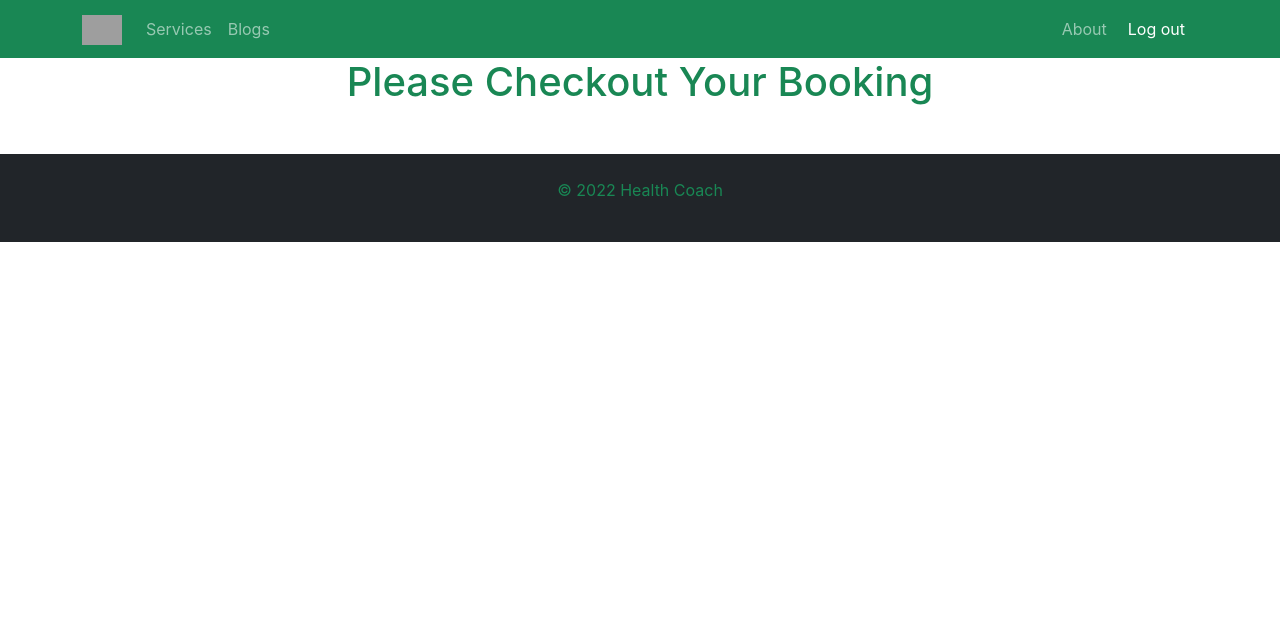
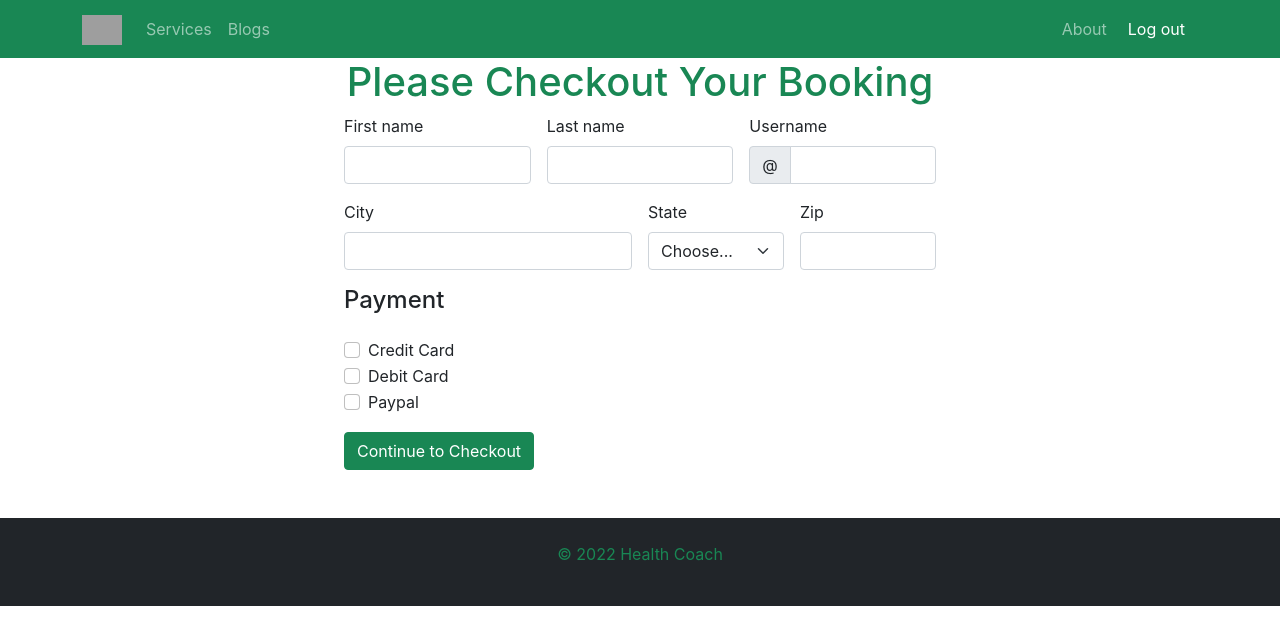
Before and after one commit to ysazzad/react-health-coach, a React (Create React App) app: page /checkout in a window 1280 px wide. Shown: the top 644 px of the page. Built offline with nearby package versions, Linux system fonts and the light colour scheme; no server answers; sample sign-in values are in the browser's storage; grey boxes are pictures that could not be loaded.

Commit message:
about blogs added

```diff
--- a/src/Pages/Blogs/Blogs.js
+++ b/src/Pages/Blogs/Blogs.js
@@ -20,10 +20,30 @@ const Blogs = () => {
                 <p>Firebase is a less technical and time-saving alternative to writing full-fledged backend code for dynamic apps.</p>
                 <p>You might also want to consider leveraging this tool if you eventually wish to host and manage your app in the cloud.</p>
                 <p>Firebase removes the need to worry about the technicalities of cloud server configuration.</p>
+                <p>other options:
+                    1.Password-based authentication <br />
+                    2.Two-factor/multifactor authentication <br />
+                    3.Biometric authentication
+                    4.Single sign-on and so on
+                </p>
 
             </div>
             <div className='blog-style'>
                 <h3>What other services does firebase provide other than authentication?</h3>
+                <ul>
+                    <li>
+                        Cloud Firestore
+                    </li>
+                    <li>Cloud Functions</li>
+                    <li>  Authentication</li>
+                    <li> Hosting</li>
+                    <li> Cloud Storage</li>
+                    <li>Google Analytics</li>
+                    <li>Predictions</li>
+                    <li>Cloud Messaging </li>
+                    <li> Dynamic Links</li>
+                    <li>  Remote Config</li>
+                </ul>
             </div>
 
         </div>
--- a/src/Pages/CheckOut/CheckOut.js
+++ b/src/Pages/CheckOut/CheckOut.js
@@ -4,6 +4,91 @@ const CheckOut = () => {
     return (
         <div>
             <h1 className='text-center text-success'>Please Checkout Your Booking</h1>
+            <form class="row g-3 needs-validation w-50 container mx-auto" novalidate >
+                <div class="col-md-4">
+                    <label for="validationCustom01" class="form-label">First name</label>
+                    <input type="text" class="form-control" id="validationCustom01" required />
+                    <div class="valid-feedback">
+                        Looks good!
+                    </div>
+                </div>
+                <div class="col-md-4">
+                    <label for="validationCustom02" class="form-label">Last name</label>
+                    <input type="text" class="form-control" id="validationCustom02" required />
+                    <div class="valid-feedback">
+                        Looks good!
+                    </div>
+                </div>
+                <div class="col-md-4">
+                    <label for="validationCustomUsername" class="form-label">Username</label>
+                    <div class="input-group has-validation">
+                        <span class="input-group-text" id="inputGroupPrepend">@</span>
+                        <input type="text" class="form-control" id="validationCustomUsername" aria-describedby="inputGroupPrepend" required />
+                        <div class="invalid-feedback">
+                            Please choose a username.
+                        </div>
+                    </div>
+                </div>
+                <div class="col-md-6">
+                    <label for="validationCustom03" class="form-label">City</label>
+                    <input type="text" class="form-control" id="validationCustom03" required />
+                    <div class="invalid-feedback">
+                        Please provide a valid city.
+                    </div>
+                </div>
+                <div class="col-md-3">
+                    <label for="validationCustom04" class="form-label">State</label>
+                    <select class="form-select" id="validationCustom04" required>
+                        <option selected disabled value="">Choose...</option>
+                        <option>...</option>
+                    </select>
+                    <div class="invalid-feedback">
+                        Please select a valid state.
+                    </div>
+                </div>
+                <div class="col-md-3">
+                    <label for="validationCustom05" class="form-label">Zip</label>
+                    <input type="text" class="form-control" id="validationCustom05" required />
+                    <div class="invalid-feedback">
+                        Please provide a valid zip.
+                    </div>
+                </div>
+                <div>
+                    <h4>Payment</h4>
+                </div>
+                <div class="col-12">
+                    <div class="form-check">
+                        <input class="form-check-input" type="checkbox" value="" id="invalidCheck" required />
+                        <label class="form-check-label" for="invalidCheck">
+                            Credit Card
+                        </label>
+                        <div class="invalid-feedback">
+                            You must agree before submitting.
+                        </div>
+                    </div>
+                    <div class="form-check">
+                        <input class="form-check-input" type="checkbox" value="" id="invalidCheck" required />
+                        <label class="form-check-label" for="invalidCheck">
+                            Debit Card
+                        </label>
+                        <div class="invalid-feedback">
+                            You must agree before submitting.
+                        </div>
+                    </div>
+                    <div class="form-check">
+                        <input class="form-check-input" type="checkbox" value="" id="invalidCheck" required />
+                        <label class="form-check-label" for="invalidCheck">
+                            Paypal
+                        </label>
+                        <div class="invalid-feedback">
+                            You must agree before submitting.
+                        </div>
+                    </div>
+                </div>
+                <div class="col-12">
+                    <button class="btn btn-success" type="submit">Continue to Checkout</button>
+                </div>
+            </form>
 
         </div>
     );
--- a/src/Pages/Home/MoreInfo/MoreInfo.css
+++ b/src/Pages/Home/MoreInfo/MoreInfo.css
@@ -14,3 +14,11 @@
     width: 400px;
     border-radius: 10px;
 }
+
+@media screen and (max-width: 576px) {
+    .more-info {
+        display: grid;
+        grid-template-columns: repeat(1, 1fr);
+    }
+
+}
--- a/src/Pages/Home/Service/Service.js
+++ b/src/Pages/Home/Service/Service.js
@@ -3,7 +3,7 @@ import { Link } from 'react-router-dom';
 import './Service.css'
 
 const Service = ({ service }) => {
-    console.log(service);
+
     const { id, name, img, price, description } = service
     return (
         <div className='service-info'>
--- a/src/Pages/Home/Services/Services.js
+++ b/src/Pages/Home/Services/Services.js
@@ -9,7 +9,7 @@ const Services = () => {
             .then(res => res.json())
             .then(data => setServices(data))
     }, [])
-    console.log(services);
+
     return (
         <div>
             <h1 className='services-title'>Services</h1>
--- a/src/Pages/Login/Login.js
+++ b/src/Pages/Login/Login.js
@@ -45,7 +45,7 @@ const Login = () => {
             await sendPasswordResetEmail(email);
             toast('Sent email');
         }
-        else{
+        else {
             toast("please enter your email address")
         }
 
@@ -64,9 +64,7 @@ const Login = () => {
                     <Form.Label>Password</Form.Label>
                     <Form.Control ref={passwordRef} type="password" placeholder="Password" required />
                 </Form.Group>
-                <Form.Group className="mb-3" controlId="formBasicCheckbox">
-                    <Form.Check type="checkbox" label="Check me out" />
-                </Form.Group>
+
                 <Button variant="success" type="submit">
                     Login
                 </Button>
```
Also changed, not shown: 1 other file (tests, documents, lock files or other folders).
